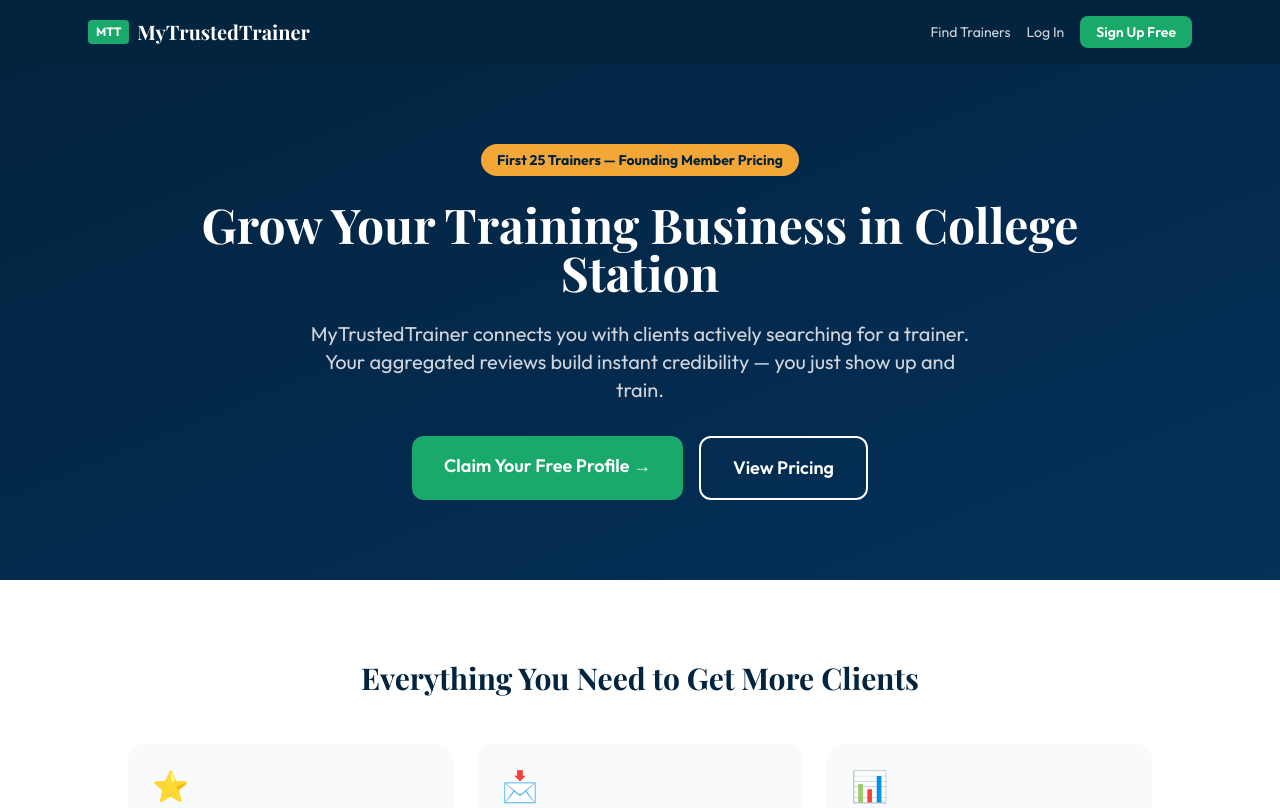
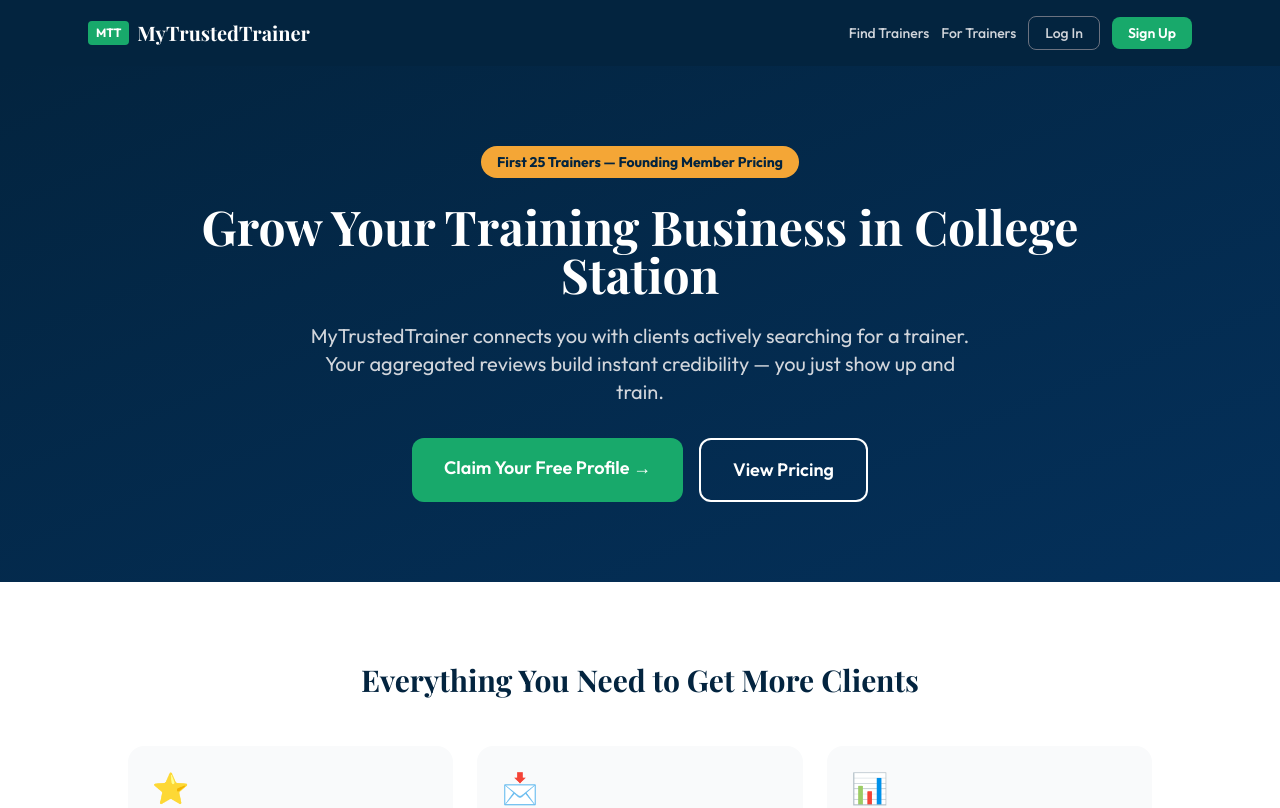
Before and after one commit to MyTrustedTrainer/mytrustedtrainer, a Next.js app: page /for-trainers in a window 1280 px wide. Shown: the top 808 px of the page. Built offline with nearby package versions, Linux system fonts and the light colour scheme; no server answers.

Commit message:
for-trainers: replace hardcoded nav with SiteHeader (auth-aware)

```diff
--- a/app/for-trainers/page.tsx
+++ b/app/for-trainers/page.tsx
@@ -1,22 +1,10 @@
 import Link from 'next/link'
+import SiteHeader from '@/components/SiteHeader'
 
 export default function ForTrainersPage() {
   return (
     <div className="min-h-screen bg-white">
-      {/* Nav */}
-      <nav className="bg-[#03243F] text-white">
-        <div className="max-w-6xl mx-auto px-6 py-4 flex items-center justify-between">
-          <Link href="/" className="flex items-center gap-2">
-            <span className="bg-[#18A96B] text-white text-xs font-bold px-2 py-1 rounded">MTT</span>
-            <span className="text-xl font-bold" style={{fontFamily:'Playfair Display'}}>MyTrustedTrainer</span>
-          </Link>
-          <div className="flex items-center gap-4">
-            <Link href="/search" className="text-gray-300 hover:text-white text-sm">Find Trainers</Link>
-            <Link href="/login" className="text-gray-300 hover:text-white text-sm">Log In</Link>
-            <Link href="/signup" className="bg-[#18A96B] text-white text-sm font-semibold px-4 py-1.5 rounded-lg hover:bg-[#15906A]">Sign Up Free</Link>
-          </div>
-        </div>
-      </nav>
+      <SiteHeader />
 
       {/* Hero */}
       <section className="bg-gradient-to-br from-[#03243F] to-[#04305a] text-white py-20 px-6">
@@ -66,7 +54,7 @@ export default function ForTrainersPage() {
         </div>
       </section>
 
-      {/* How it works for trainers */}
+      {/* How it works */}
       <section className="py-20 px-6 bg-gray-50">
         <div className="max-w-4xl mx-auto">
           <div className="text-center mb-12">
@@ -105,23 +93,10 @@ export default function ForTrainersPage() {
           </div>
           <div className="grid grid-cols-1 md:grid-cols-3 gap-6 mt-10">
             {[
-              {
-                name:'Free', price:'$0', period:'forever',
-                features:['Basic public profile','1 review platform connected','Up to 3 leads/month','MTT review badge'],
-                cta:'Get Started Free', href:'/signup?role=trainer&plan=free', featured:false
-              },
-              {
-                name:'Pro', price:'$49', period:'/month',
-                founding: '$29/mo founding price',
-                features:['All review platforms connected','Unlimited leads','Featured placement in search','Respond to reviews','Analytics dashboard','Priority support'],
-                cta:'Start Pro Trial', href:'/signup?role=trainer&plan=pro', featured:true
-              },
-              {
-                name:'Elite', price:'$99', period:'/month',
-                features:['Everything in Pro','Video testimonials','Homepage featured slot','CRM integrations','Dedicated account manager'],
-                cta:'Go Elite', href:'/signup?role=trainer&plan=elite', featured:false
-              },
-            ].map(plan => (
+              { name:'Free', price:'$0', period:'forever', features:['Basic public profile','1 review platform connected','Up to 3 leads/month','MTT review badge'], cta:'Get Started Free', href:'/signup?role=trainer&plan=free', featured:false },
+              { name:'Pro', price:'$49', period:'/month', founding:'$29/mo founding price', features:['All review platforms connected','Unlimited leads','Featured placement in search','Respond to reviews','Analytics dashboard','Priority support'], cta:'Start Pro Trial', href:'/signup?role=trainer&plan=pro', featured:true },
+              { name:'Elite', price:'$99', period:'/month', features:['Everything in Pro','Video testimonials','Homepage featured slot','CRM integrations','Dedicated account manager'], cta:'Go Elite', href:'/signup?role=trainer&plan=elite', featured:false },
+            ].map((plan: any) => (
               <div key={plan.name} className={`rounded-2xl p-8 relative ${plan.featured ? 'bg-[#03243F] text-white ring-4 ring-[#18A96B]' : 'bg-gray-50'}`}>
                 {plan.featured && <div className="absolute -top-4 left-1/2 -translate-x-1/2 bg-[#18A96B] text-white text-xs font-bold px-4 py-1 rounded-full whitespace-nowrap">Most Popular</div>}
                 <h3 className={`text-xl font-bold mb-1 ${plan.featured ? 'text-white' : 'text-[#03243F]'}`}>{plan.name}</h3>
@@ -129,18 +104,15 @@ export default function ForTrainersPage() {
                   <span className={`text-4xl font-bold ${plan.featured ? 'text-white' : 'text-[#03243F]'}`}>{plan.price}</span>
                   <span className={`text-sm mb-1 ${plan.featured ? 'text-gray-300' : 'text-gray-400'}`}>{plan.period}</span>
                 </div>
-                {(plan as any).founding && (
-                  <p className="text-[#F4A636] text-sm font-semibold mb-4">{(plan as any).founding}</p>
-                )}
+                {plan.founding && <p className="text-[#F4A636] text-sm font-semibold mb-4">{plan.founding}</p>}
                 <ul className="space-y-2 mb-8 mt-4">
-                  {plan.features.map(f => (
+                  {plan.features.map((f: string) => (
                     <li key={f} className={`flex items-start gap-2 text-sm ${plan.featured ? 'text-gray-300' : 'text-gray-600'}`}>
-                      <span className="text-[#18A96B] mt-0.5 flex-shrink-0">✓</span> {f}
+                      <span className="text-[#18A96B] mt-0.5 flex-shrink-0">&#10003;</span> {f}
                     </li>
                   ))}
                 </ul>
-                <Link href={plan.href}
-                  className={`block text-center py-3 rounded-xl font-semibold transition-colors ${plan.featured ? 'bg-[#18A96B] text-white hover:bg-[#15906A]' : 'bg-[#03243F] text-white hover:bg-[#04305a]'}`}>
+                <Link href={plan.href} className={`block text-center py-3 rounded-xl font-semibold transition-colors ${plan.featured ? 'bg-[#18A96B] text-white hover:bg-[#15906A]' : 'bg-[#03243F] text-white hover:bg-[#04305a]'}`}>
                   {plan.cta}
                 </Link>
               </div>
```
